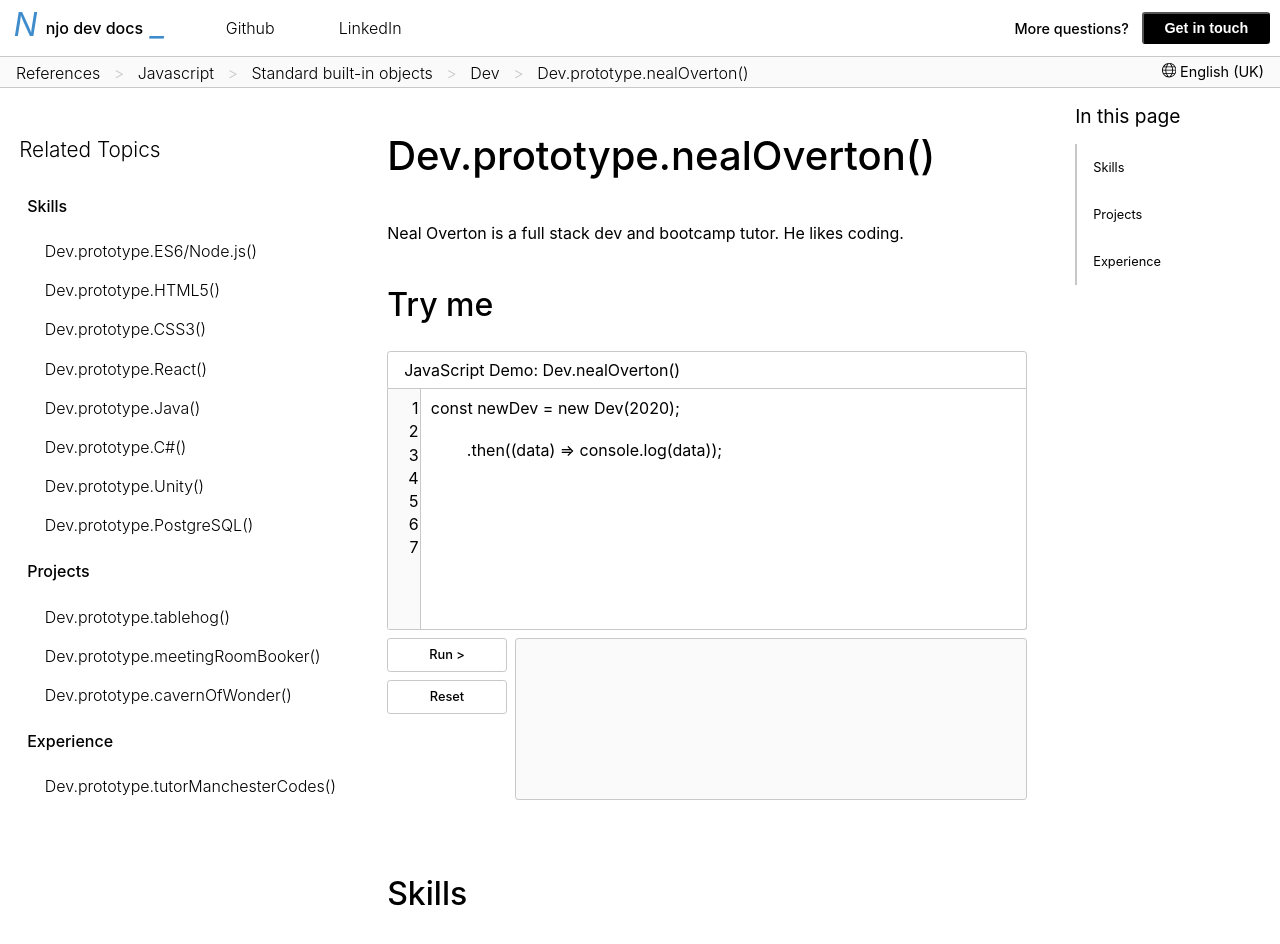
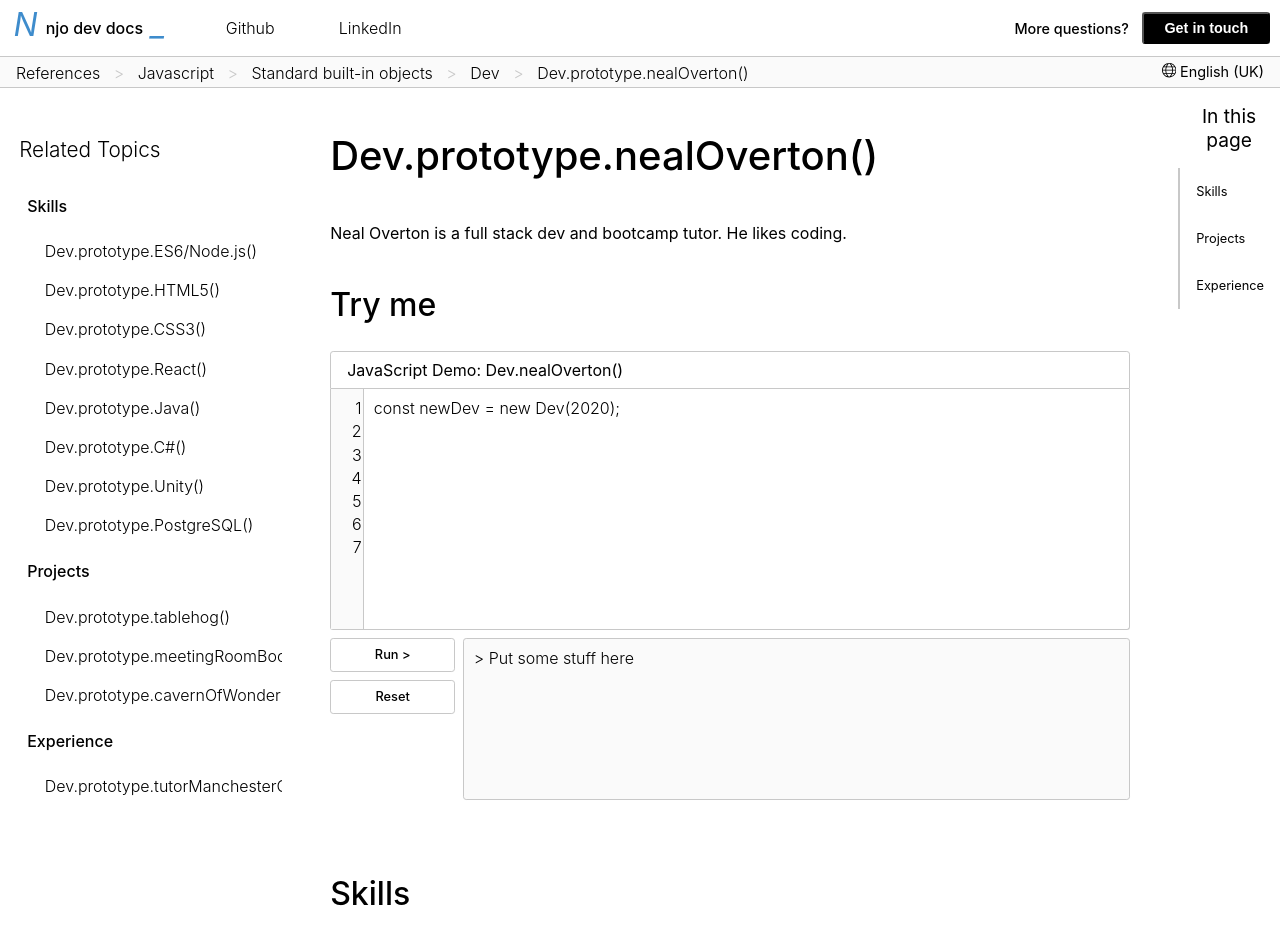
Before and after one commit to nealoverton/portfolio, a React (Create React App) app: page / in a window 1280 px wide. Shown: the top 944 px of the page. Built offline with nearby package versions, Linux system fonts and the light colour scheme.

Commit message:
style code appropriately

```diff
--- a/src/components/Main.js
+++ b/src/components/Main.js
@@ -3,7 +3,7 @@ import '../styles/styles.js';
 const Main = () => {
     const codeText = "const newDev = new Dev(2020);\n \t \n \t.then((data) => console.log(data));"
 
-    const outputText = "";
+    const outputText = "> Put some stuff here";
 
 
     return <div className='Main'>
@@ -24,7 +24,7 @@ const Main = () => {
                 </div>
                 <div className='code-demo__body__code-field'>
                     <p>
-                    {codeText}
+                    <span className='blue'>const</span> newDev = new <span className='red'>Dev</span>(<span className='green'>2020</span>);
                     </p>
                 </div>
             </div>
@@ -33,10 +33,13 @@ const Main = () => {
                     <button className='code-demo__output-row__button'>Run &#62;</button>
                     <button className='code-demo__output-row__button'>Reset</button>
                 </div>
-                <div className='code-demo__output-row__output'></div>
+                <div className='code-demo__output-row__output-box'>
+                    <p className='code-demo__output-row__output-text'>{outputText}</p>
+                </div>
             </div>
         </div>
         <h2 className='Main__subtitle'>Skills</h2>
+        <div></div>
     </div>
 }
 
--- a/src/styles/Main.css
+++ b/src/styles/Main.css
@@ -2,7 +2,8 @@
     display: flex;
     flex-direction: column;
     align-items: flex-start;
-    width: 50%;
+    width: 100%;
+    max-width: 50rem;
     padding: 1rem 3rem 3rem 3rem;
 }
 
@@ -52,6 +53,7 @@
 
 .code-demo__body__number-column p{
     margin: 0.1rem;
+    font-weight: 350;
 }
 
 .code-demo__body__code-field{
@@ -63,6 +65,7 @@
 .code-demo__body__code-field p{
     margin: 0.1rem;
     line-height: 1.3rem;
+    font-weight: 350;
 }
 
 .code-demo__output-row{
@@ -93,7 +96,7 @@
     background-color: var(--grey);
 }
 
-.code-demo__output-row__output{
+.code-demo__output-row__output-box{
     width: 100%;
     height: 10rem;
     background-color: var(--lightgrey);
@@ -101,3 +104,9 @@
     border-radius: 0.2rem;
     margin-top: 0.5rem;
 }
+
+.code-demo__output-row__output-text{
+    text-align: justify;
+    margin: 0.6rem;
+    font-weight: 350;
+}
--- /dev/null
+++ b/src/styles/code.css
@@ -0,0 +1,15 @@
+.blue{
+    color: var(--blue);
+}
+
+.red{
+    color: var(--red);
+}
+
+.green{
+    color: var(--green);
+}
+
+.comment{
+    color: var(--grey);
+}
```
